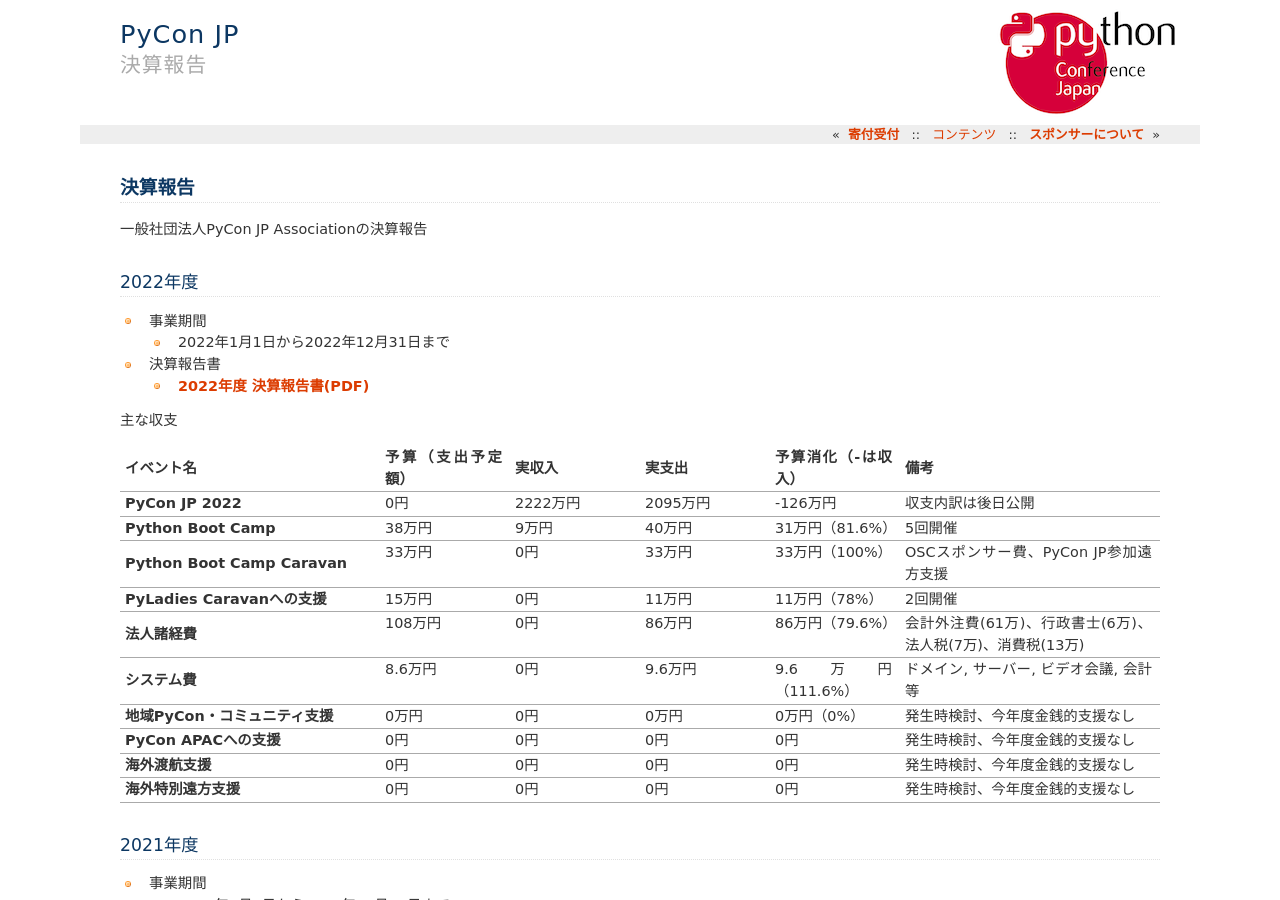
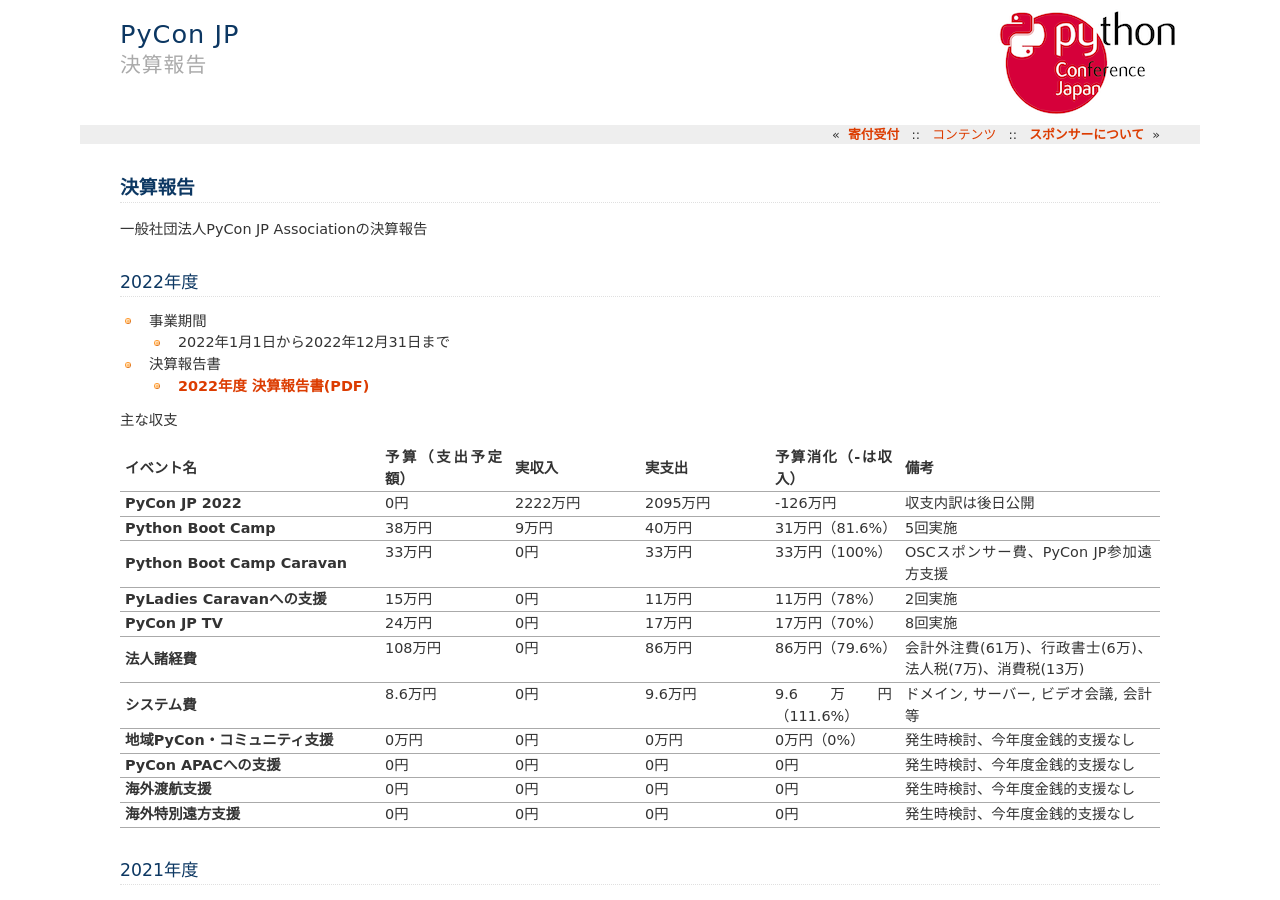
Before and after one commit to pyconjp/www.pycon.jp, a Sphinx documentation site: the page built from source/annualreport/index.rst, in a window 1280 px wide and 900 px high. Built offline with Sphinx 7.4.7, drawn with Linux system fonts in a browser that asks for light colours.

Commit message:
2022年度決算にPyCon JP TVを追加

```diff
--- a/source/annualreport/index.rst
+++ b/source/annualreport/index.rst
@@ -43,7 +43,7 @@
      - 9万円
      - 40万円
      - 31万円（81.6%）
-     - 5回開催
+     - 5回実施
 
    - - Python Boot Camp Caravan
      - 33万円
@@ -57,7 +57,14 @@
      - 0円
      - 11万円
      - 11万円（78%）
-     - 2回開催
+     - 2回実施
+
+   - - PyCon JP TV
+     - 24万円
+     - 0円
+     - 17万円
+     - 17万円（70%）
+     - 8回実施
 
    - - 法人諸経費
      - 108万円
```
